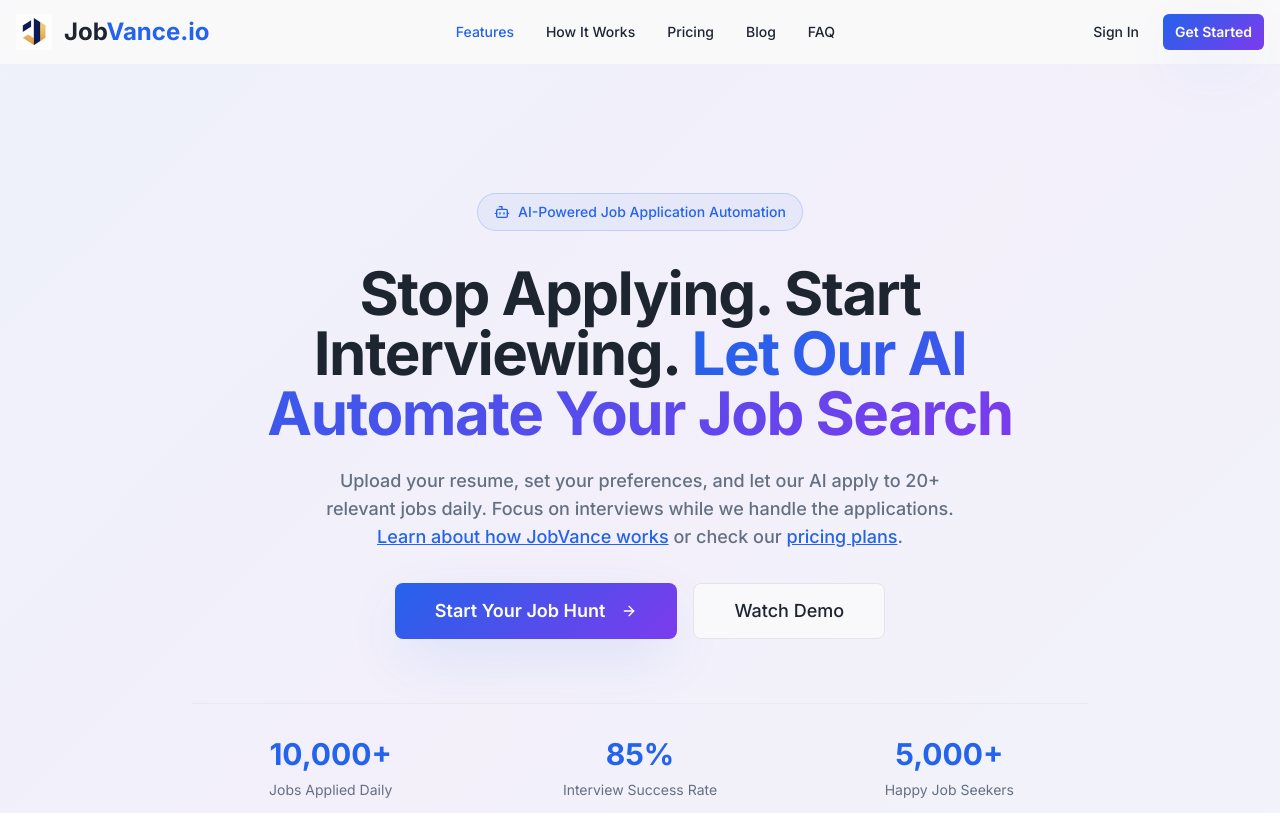
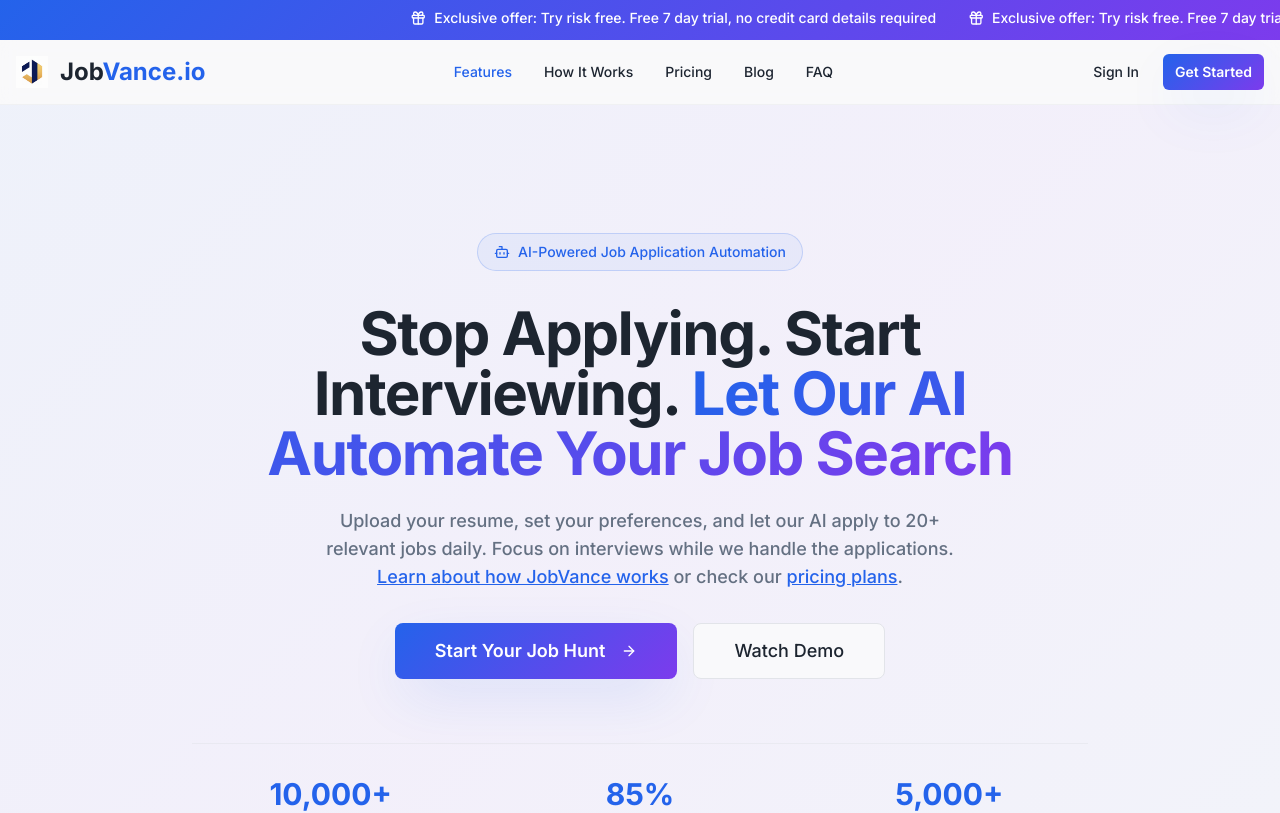
Before and after one commit to aarshvir/career-climb-automagic, a React (Vite) app: page / in a window 1280 px wide. Shown: the top 813 px of the page. Built offline with nearby package versions, Linux system fonts and the light colour scheme.

Commit message:
Add trial information to pricing and landing pages

```diff
--- /dev/null
+++ b/src/components/PromoStrip.tsx
@@ -0,0 +1,38 @@
+import { Gift } from "lucide-react";
+
+const PromoStrip = () => {
+  return (
+    <div className="bg-gradient-primary text-primary-foreground py-2 overflow-hidden relative">
+      <div className="animate-[slide-left_20s_linear_infinite] whitespace-nowrap">
+        <div className="inline-flex items-center space-x-8 px-4">
+          <div className="flex items-center space-x-2">
+            <Gift className="h-4 w-4" />
+            <span className="text-sm font-medium">
+              Exclusive offer: Try risk free. Free 7 day trial, no credit card details required
+            </span>
+          </div>
+          <div className="flex items-center space-x-2">
+            <Gift className="h-4 w-4" />
+            <span className="text-sm font-medium">
+              Exclusive offer: Try risk free. Free 7 day trial, no credit card details required
+            </span>
+          </div>
+          <div className="flex items-center space-x-2">
+            <Gift className="h-4 w-4" />
+            <span className="text-sm font-medium">
+              Exclusive offer: Try risk free. Free 7 day trial, no credit card details required
+            </span>
+          </div>
+          <div className="flex items-center space-x-2">
+            <Gift className="h-4 w-4" />
+            <span className="text-sm font-medium">
+              Exclusive offer: Try risk free. Free 7 day trial, no credit card details required
+            </span>
+          </div>
+        </div>
+      </div>
+    </div>
+  );
+};
+
+export default PromoStrip;
--- a/src/components/layout/Header.tsx
+++ b/src/components/layout/Header.tsx
@@ -36,8 +36,8 @@ const Header = () => {
     <header className="sticky top-0 z-50 w-full border-b border-border/40 bg-background/95 backdrop-blur supports-[backdrop-filter]:bg-background/60">
       <div className="container mx-auto flex h-16 items-center justify-between px-4">
         <Link to="/" className="flex items-center hover:opacity-80 transition-opacity">
-          <img src={jobvanceIcon} alt="JobVance" className="h-9 w-9 mr-3" />
-          <span className="text-2xl font-bold">
+          <img src={jobvanceIcon} alt="JobVance" className="h-8 w-8 mr-2 md:mr-3" />
+          <span className="text-xl md:text-2xl font-bold">
             <span className="text-foreground">Job</span>
             <span className="text-primary">Vance.io</span>
           </span>
@@ -76,11 +76,11 @@ const Header = () => {
           </Link>
         </nav>
 
-        <div className="flex items-center space-x-4">
+        <div className="flex items-center space-x-2 md:space-x-4">
           {loading ? (
             <div className="w-8 h-8 rounded-full bg-muted animate-pulse"></div>
            ) : user ? (
-            <div className="flex items-center space-x-3">
+             <div className="flex items-center space-x-2 md:space-x-3">
               <Button variant="ghost" size="sm" onClick={handleDashboard}>
                 Dashboard
               </Button>
@@ -89,7 +89,7 @@ const Header = () => {
               </Button>
             </div>
           ) : (
-            <div className="flex items-center space-x-3">
+            <div className="flex items-center space-x-2 md:space-x-3">
               <Button variant="ghost" size="sm" onClick={signInWithGoogle}>
                 Sign In
               </Button>
--- a/src/components/sections/Pricing.tsx
+++ b/src/components/sections/Pricing.tsx
@@ -126,6 +126,12 @@ const Pricing = () => {
               </CardHeader>
 
               <CardContent className="pt-4">
+                <div className="mb-4 p-3 bg-success/10 border border-success/20 rounded-lg">
+                  <p className="text-sm font-medium text-success text-center">
+                    Free 7 day trial; no credit card required
+                  </p>
+                </div>
+
                 <Button
                   onClick={handlePlanClick}
                   className={`w-full mb-6 ${plan.popular ? "hero" : "default"}`}
--- a/src/pages/About.tsx
+++ b/src/pages/About.tsx
@@ -6,6 +6,7 @@ import { CheckCircle, Target, Users, Zap, ArrowRight } from 'lucide-react'
 import Header from '@/components/layout/Header'
 import Footer from '@/components/layout/Footer'
 import SEOHead from '@/components/SEOHead'
+import PromoStrip from '@/components/PromoStrip'
 
 const About = () => {
   useEffect(() => {
@@ -110,6 +111,7 @@ const About = () => {
         canonical="https://jobvance.io/about"
       />
       <div className="min-h-screen bg-background">
+        <PromoStrip />
         <Header />
 
       {/* Hero Section */}
--- a/src/pages/HowItWorks.tsx
+++ b/src/pages/HowItWorks.tsx
@@ -5,6 +5,7 @@ import { Button } from "@/components/ui/button";
 import { Card, CardContent, CardDescription, CardHeader, CardTitle } from "@/components/ui/card";
 import { ArrowRight, Upload, Bot, Target, CheckCircle } from "lucide-react";
 import { Link } from "react-router-dom";
+import PromoStrip from "@/components/PromoStrip";
 
 const HowItWorks = () => {
   useEffect(() => {
@@ -87,6 +88,7 @@ const HowItWorks = () => {
   return (
     <>
       <div className="min-h-screen bg-background">
+        <PromoStrip />
         <Header />
         <main role="main">
           {/* Hero Section */}
--- a/src/pages/Index.tsx
+++ b/src/pages/Index.tsx
@@ -8,6 +8,7 @@ import Testimonials from "@/components/sections/Testimonials";
 import CompanyLogos from "@/components/sections/CompanyLogos";
 import AIFeatures from "@/components/sections/AIFeatures";
 import SEOHead from "@/components/SEOHead";
+import PromoStrip from "@/components/PromoStrip";
 
 const Index = () => {
   useEffect(() => {
@@ -60,6 +61,7 @@ const Index = () => {
         canonical="https://jobvance.io"
       />
       <div className="min-h-screen bg-background">
+        <PromoStrip />
         <Header />
         <main role="main">
           <Hero />
--- a/src/pages/PricingPage.tsx
+++ b/src/pages/PricingPage.tsx
@@ -4,6 +4,7 @@ import Footer from "@/components/layout/Footer";
 import Pricing from "@/components/sections/Pricing";
 import { Card, CardContent, CardDescription, CardHeader, CardTitle } from "@/components/ui/card";
 import { CheckCircle, Star } from "lucide-react";
+import PromoStrip from "@/components/PromoStrip";
 
 const PricingPage = () => {
   useEffect(() => {
@@ -92,6 +93,7 @@ const PricingPage = () => {
   return (
     <>
       <div className="min-h-screen bg-background">
+        <PromoStrip />
         <Header />
         <main role="main">
           {/* Hero Section */}
--- a/src/pages/ThankYou.tsx
+++ b/src/pages/ThankYou.tsx
@@ -5,6 +5,7 @@ import { Link } from "react-router-dom";
 import SEOHead from "@/components/SEOHead";
 import Header from "@/components/layout/Header";
 import Footer from "@/components/layout/Footer";
+import PromoStrip from "@/components/PromoStrip";
 
 const ThankYou = () => {
   return (
@@ -16,6 +17,7 @@ const ThankYou = () => {
         canonical="https://jobvance.io/thank-you"
       />
       <div className="min-h-screen bg-background">
+        <PromoStrip />
         <Header />
 
         <main className="container mx-auto px-4 py-20">
--- a/tailwind.config.ts
+++ b/tailwind.config.ts
@@ -130,6 +130,14 @@ export default {
             transform: "translateX(-50%)",
           },
         },
+        "slide-left": {
+          "0%": {
+            transform: "translateX(100%)",
+          },
+          "100%": {
+            transform: "translateX(-100%)",
+          },
+        },
       },
       animation: {
         "accordion-down": "accordion-down 0.2s ease-out",
@@ -137,6 +145,7 @@ export default {
         "pulse-glow": "pulse-glow 2s ease-in-out infinite",
         "slide-up": "slide-up 0.6s ease-out",
         "scroll": "scroll 60s linear infinite",
+        "slide-left": "slide-left 20s linear infinite",
       },
     },
   },
```
